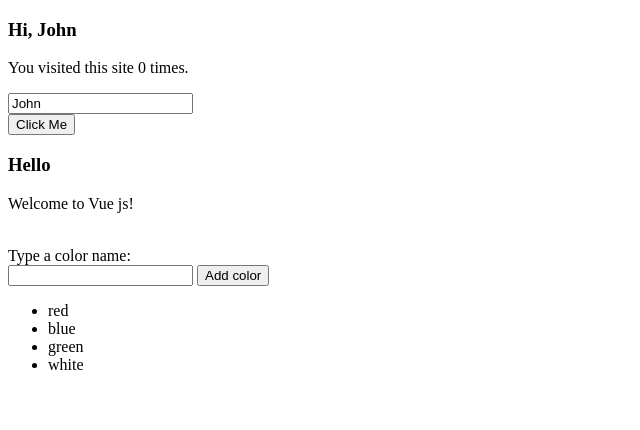
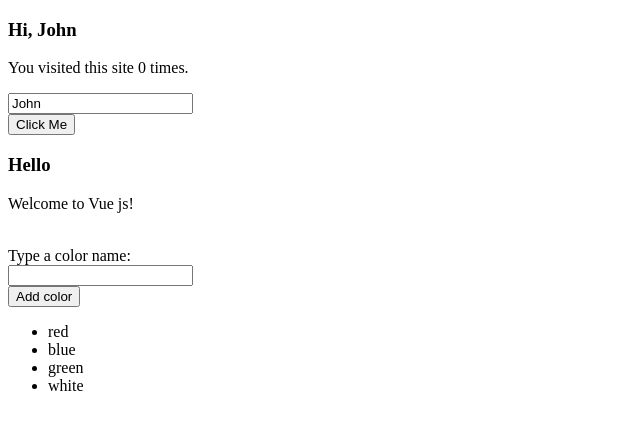
Before and after one commit to nahidcom/Learning-Vue, a plain HTML site: page index.html in a window 1280 px wide. Shown: the whole page, without its empty margins (0-640 px from the left). Drawn offline with Linux system fonts and the light colour scheme.

Commit message:
Update index.html

```diff
--- a/index.html
+++ b/index.html
@@ -36,8 +36,8 @@
   <br>
   <div>
     <label for="newColor">Type a color name:</label><br>
-    <input type="text" v-model="newColor" name="newColor"/>
-    <button v-on:click="addColor">Add color</button><br>
+    <input type="text" v-model="newColor" name="newColor"/><br>
+    <button v-on:click="addColor">Add color</button>
     <ul>
       <li v-for="color in colors">{{color}}</li>
     </ul>
```
